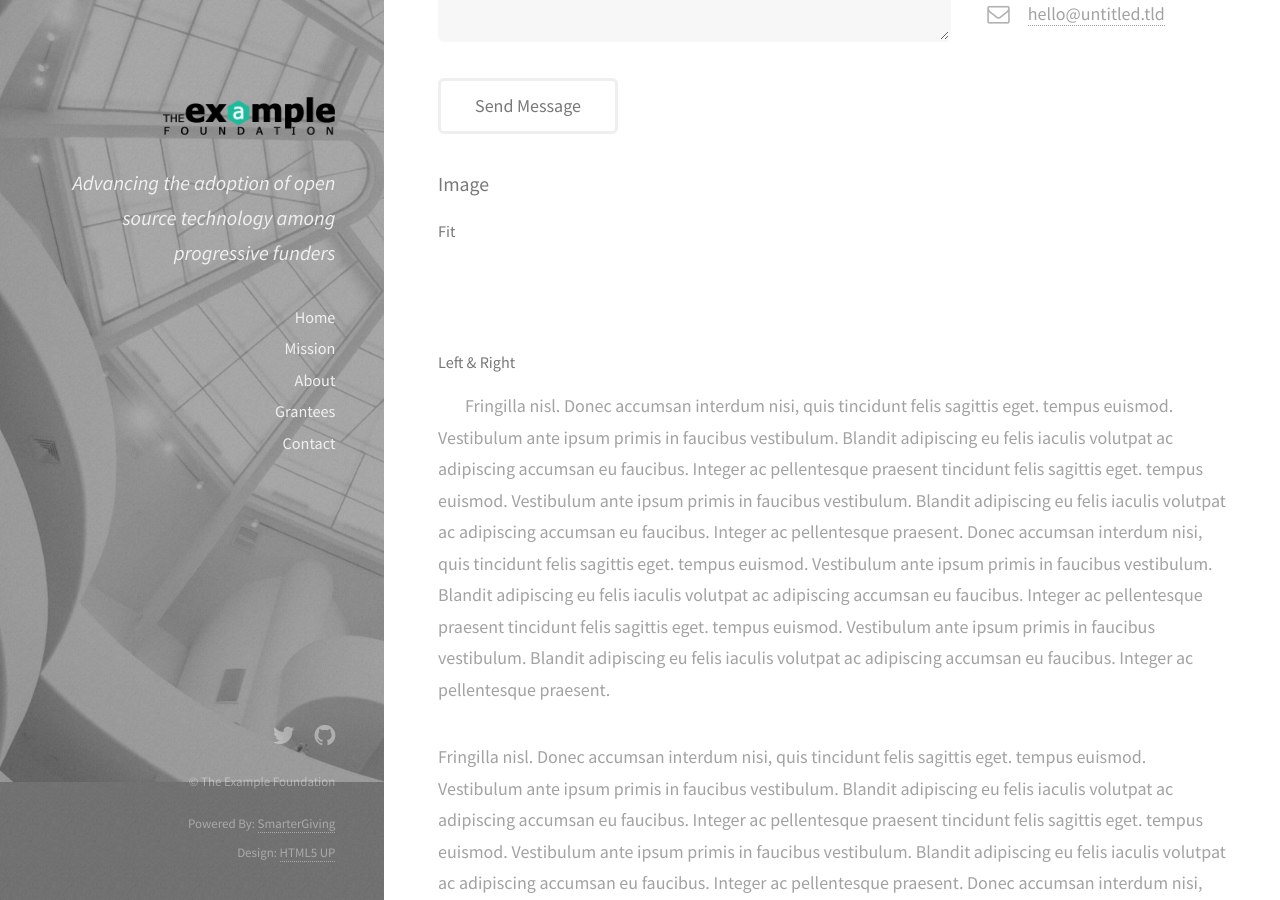
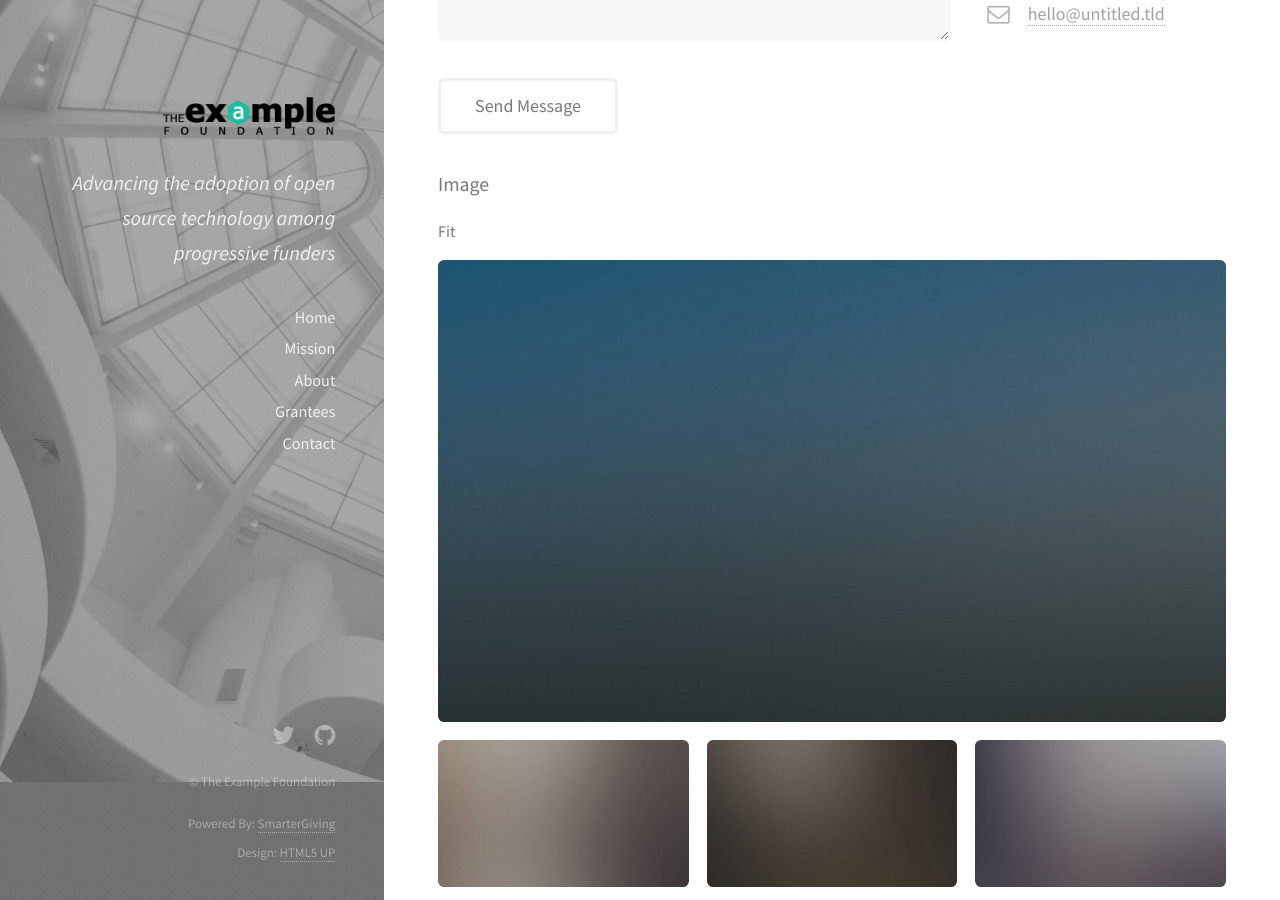
Before and after one commit to smartergiving/foundation-website-template, a Jekyll site: the page built from pages/theme-elements.html, in a window 1280 px wide and 900 px high, scrolled down 5065 px. Built offline with Jekyll 4.4.1, drawn with Linux system fonts in a browser that asks for light colours.

Commit message:
Add images to theme elements and update paths

```diff
--- a/pages/theme-elements.html
+++ b/pages/theme-elements.html
@@ -330,21 +330,21 @@ permalink: /theme-elements/
     <h5>Fit</h5>
     <div class="box alt">
       <div class="row 50% uniform">
-        <div class="12u$"><span class="image fit"><img src="{{ site.baseurl }}/images/fulls/05.jpg" alt="" /></span></div>
-        <div class="4u"><span class="image fit"><img src="{{ site.baseurl }}/images/thumbs/01.jpg" alt="" /></span></div>
-        <div class="4u"><span class="image fit"><img src="{{ site.baseurl }}/images/thumbs/02.jpg" alt="" /></span></div>
-        <div class="4u$"><span class="image fit"><img src="{{ site.baseurl }}/images/thumbs/03.jpg" alt="" /></span></div>
-        <div class="4u"><span class="image fit"><img src="{{ site.baseurl }}/images/thumbs/04.jpg" alt="" /></span></div>
-        <div class="4u"><span class="image fit"><img src="{{ site.baseurl }}/images/thumbs/05.jpg" alt="" /></span></div>
-        <div class="4u$"><span class="image fit"><img src="{{ site.baseurl }}/images/thumbs/06.jpg" alt="" /></span></div>
-        <div class="4u"><span class="image fit"><img src="{{ site.baseurl }}/images/thumbs/03.jpg" alt="" /></span></div>
-        <div class="4u"><span class="image fit"><img src="{{ site.baseurl }}/images/thumbs/02.jpg" alt="" /></span></div>
-        <div class="4u$"><span class="image fit"><img src="{{ site.baseurl }}/images/thumbs/01.jpg" alt="" /></span></div>
+        <div class="12u$"><span class="image fit"><img src="{{ site.baseurl }}/assets/images/theme-elements/fulls/05.jpg" alt="" /></span></div>
+        <div class="4u"><span class="image fit"><img src="{{ site.baseurl }}/assets/images/theme-elements/thumbs/01.jpg" alt="" /></span></div>
+        <div class="4u"><span class="image fit"><img src="{{ site.baseurl }}/assets/images/theme-elements/thumbs/02.jpg" alt="" /></span></div>
+        <div class="4u$"><span class="image fit"><img src="{{ site.baseurl }}/assets/images/theme-elements/thumbs/03.jpg" alt="" /></span></div>
+        <div class="4u"><span class="image fit"><img src="{{ site.baseurl }}/assets/images/theme-elements/thumbs/04.jpg" alt="" /></span></div>
+        <div class="4u"><span class="image fit"><img src="{{ site.baseurl }}/assets/images/theme-elements/thumbs/05.jpg" alt="" /></span></div>
+        <div class="4u$"><span class="image fit"><img src="{{ site.baseurl }}/assets/images/theme-elements/thumbs/06.jpg" alt="" /></span></div>
+        <div class="4u"><span class="image fit"><img src="{{ site.baseurl }}/assets/images/theme-elements/thumbs/03.jpg" alt="" /></span></div>
+        <div class="4u"><span class="image fit"><img src="{{ site.baseurl }}/assets/images/theme-elements/thumbs/02.jpg" alt="" /></span></div>
+        <div class="4u$"><span class="image fit"><img src="{{ site.baseurl }}/assets/images/theme-elements/thumbs/01.jpg" alt="" /></span></div>
       </div>
     </div>
     <h5>Left &amp; Right</h5>
-    <p><span class="image left"><img src="{{ site.baseurl }}/images/avatar.jpg" alt="" /></span>Fringilla nisl. Donec accumsan interdum nisi, quis tincidunt felis sagittis eget. tempus euismod. Vestibulum ante ipsum primis in faucibus vestibulum. Blandit adipiscing eu felis iaculis volutpat ac adipiscing accumsan eu faucibus. Integer ac pellentesque praesent tincidunt felis sagittis eget. tempus euismod. Vestibulum ante ipsum primis in faucibus vestibulum. Blandit adipiscing eu felis iaculis volutpat ac adipiscing accumsan eu faucibus. Integer ac pellentesque praesent. Donec accumsan interdum nisi, quis tincidunt felis sagittis eget. tempus euismod. Vestibulum ante ipsum primis in faucibus vestibulum. Blandit adipiscing eu felis iaculis volutpat ac adipiscing accumsan eu faucibus. Integer ac pellentesque praesent tincidunt felis sagittis eget. tempus euismod. Vestibulum ante ipsum primis in faucibus vestibulum. Blandit adipiscing eu felis iaculis volutpat ac adipiscing accumsan eu faucibus. Integer ac pellentesque praesent.</p>
-    <p><span class="image right"><img src="{{ site.baseurl }}/images/avatar.jpg" alt="" /></span>Fringilla nisl. Donec accumsan interdum nisi, quis tincidunt felis sagittis eget. tempus euismod. Vestibulum ante ipsum primis in faucibus vestibulum. Blandit adipiscing eu felis iaculis volutpat ac adipiscing accumsan eu faucibus. Integer ac pellentesque praesent tincidunt felis sagittis eget. tempus euismod. Vestibulum ante ipsum primis in faucibus vestibulum. Blandit adipiscing eu felis iaculis volutpat ac adipiscing accumsan eu faucibus. Integer ac pellentesque praesent. Donec accumsan interdum nisi, quis tincidunt felis sagittis eget. tempus euismod. Vestibulum ante ipsum primis in faucibus vestibulum. Blandit adipiscing eu felis iaculis volutpat ac adipiscing accumsan eu faucibus. Integer ac pellentesque praesent tincidunt felis sagittis eget. tempus euismod. Vestibulum ante ipsum primis in faucibus vestibulum. Blandit adipiscing eu felis iaculis volutpat ac adipiscing accumsan eu faucibus. Integer ac pellentesque praesent.</p>
+    <p><span class="image left"><img src="{{ site.baseurl }}/assets/images/theme-elements/avatar.jpg" alt="" /></span>Fringilla nisl. Donec accumsan interdum nisi, quis tincidunt felis sagittis eget. tempus euismod. Vestibulum ante ipsum primis in faucibus vestibulum. Blandit adipiscing eu felis iaculis volutpat ac adipiscing accumsan eu faucibus. Integer ac pellentesque praesent tincidunt felis sagittis eget. tempus euismod. Vestibulum ante ipsum primis in faucibus vestibulum. Blandit adipiscing eu felis iaculis volutpat ac adipiscing accumsan eu faucibus. Integer ac pellentesque praesent. Donec accumsan interdum nisi, quis tincidunt felis sagittis eget. tempus euismod. Vestibulum ante ipsum primis in faucibus vestibulum. Blandit adipiscing eu felis iaculis volutpat ac adipiscing accumsan eu faucibus. Integer ac pellentesque praesent tincidunt felis sagittis eget. tempus euismod. Vestibulum ante ipsum primis in faucibus vestibulum. Blandit adipiscing eu felis iaculis volutpat ac adipiscing accumsan eu faucibus. Integer ac pellentesque praesent.</p>
+    <p><span class="image right"><img src="{{ site.baseurl }}/assets/images/theme-elements/avatar.jpg" alt="" /></span>Fringilla nisl. Donec accumsan interdum nisi, quis tincidunt felis sagittis eget. tempus euismod. Vestibulum ante ipsum primis in faucibus vestibulum. Blandit adipiscing eu felis iaculis volutpat ac adipiscing accumsan eu faucibus. Integer ac pellentesque praesent tincidunt felis sagittis eget. tempus euismod. Vestibulum ante ipsum primis in faucibus vestibulum. Blandit adipiscing eu felis iaculis volutpat ac adipiscing accumsan eu faucibus. Integer ac pellentesque praesent. Donec accumsan interdum nisi, quis tincidunt felis sagittis eget. tempus euismod. Vestibulum ante ipsum primis in faucibus vestibulum. Blandit adipiscing eu felis iaculis volutpat ac adipiscing accumsan eu faucibus. Integer ac pellentesque praesent tincidunt felis sagittis eget. tempus euismod. Vestibulum ante ipsum primis in faucibus vestibulum. Blandit adipiscing eu felis iaculis volutpat ac adipiscing accumsan eu faucibus. Integer ac pellentesque praesent.</p>
   </section>
 
 </section>
```
Also changed, not shown: assets/images/theme-elements/avatar.jpg (added), assets/images/theme-elements/fulls/01.jpg (added), assets/images/theme-elements/fulls/02.jpg (added), assets/images/theme-elements/fulls/03.jpg (added), assets/images/theme-elements/fulls/04.jpg (added), assets/images/theme-elements/fulls/05.jpg (added), assets/images/theme-elements/fulls/06.jpg (added), assets/images/theme-elements/thumbs/01.jpg (added), assets/images/theme-elements/thumbs/02.jpg (added), assets/images/theme-elements/thumbs/03.jpg (added), assets/images/theme-elements/thumbs/04.jpg (added), assets/images/theme-elements/thumbs/05.jpg (added), assets/images/theme-elements/thumbs/06.jpg (added).
